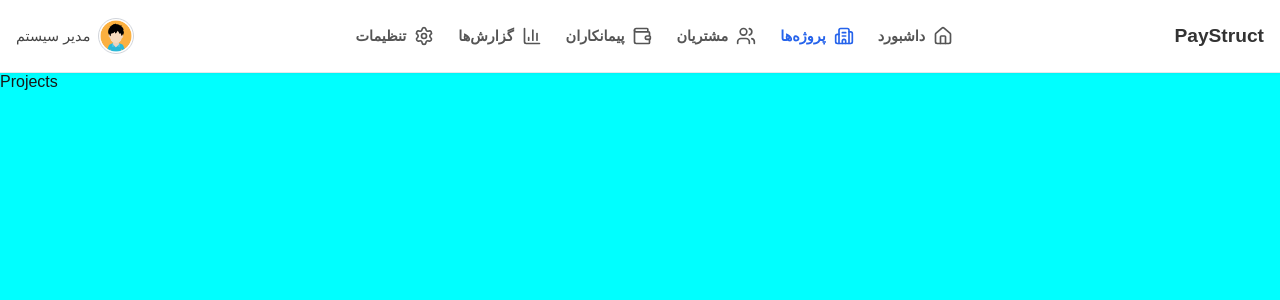
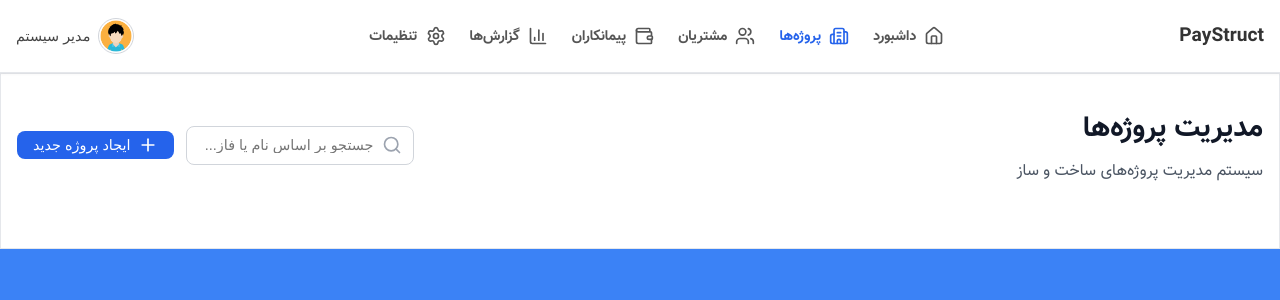
Before and after one commit to SobhanYasami/PayStruct, a Next.js app in the folder frontend/: page /dashboard/projects in a window 1280 px wide. Shown: the top 300 px of the page. Built offline with nearby package versions, Linux system fonts and the light colour scheme.

Commit message:
improvement in projects page

```diff
--- a/frontend/src/app/dashboard/projects/page.module.css
+++ b/frontend/src/app/dashboard/projects/page.module.css
@@ -0,0 +1,234 @@
+.page {
+	min-height: calc(100vh - 73px);
+	background: #3b82f6; /* blue-500 */
+	position: relative;
+}
+
+.wrapper {
+	background: white;
+	border: 1px solid #e5e7eb;
+	padding: 32px 16px;
+}
+
+/* Header layout */
+.header {
+	display: flex;
+	flex-direction: column;
+	gap: 16px;
+	margin-bottom: 32px;
+}
+
+@media (min-width: 640px) {
+	.header {
+		flex-direction: row;
+		justify-content: space-between;
+		align-items: center;
+	}
+}
+
+/* Text */
+.title {
+	font-size: 1.8rem;
+	font-weight: bold;
+	color: #111827;
+}
+
+.subtitle {
+	color: #4b5563;
+	margin-top: 8px;
+}
+
+/* Action area */
+.actions {
+	display: flex;
+	flex-direction: column;
+	gap: 12px;
+	width: 100%;
+}
+
+@media (min-width: 640px) {
+	.actions {
+		flex-direction: row;
+		width: auto;
+		align-items: center;
+	}
+}
+
+/* Search */
+.searchWrapper {
+	position: relative;
+}
+
+.searchIcon {
+	position: absolute;
+	right: 12px;
+	top: 50%;
+	transform: translateY(-50%);
+	color: #9ca3af;
+}
+
+.searchInput {
+	padding-right: 40px;
+	width: 100%;
+	max-width: 260px;
+	height: 39px;
+	border: 1px solid #d1d5db;
+	border-radius: 8px;
+	outline: none;
+	font-size: 0.9rem;
+}
+
+.searchInput:focus {
+	border-color: #2563eb;
+}
+
+/* Create Button */
+.createButton {
+	display: flex;
+	align-items: center;
+	gap: 8px;
+	background: #2563eb;
+	color: white;
+	border: none;
+	padding: 4px 16px;
+	border-radius: 8px;
+	cursor: pointer;
+	font-size: 0.9rem;
+	transition: background 0.2s;
+}
+
+.createButton:hover {
+	background: #1e40af;
+}
+
+/* ============================= */
+/*      Dialog Overlay (Blur)    */
+/* ============================= */
+.dialogOverlay {
+	position: fixed;
+	inset: 0;
+	background: rgba(236, 236, 236, 0.35);
+	backdrop-filter: blur(6px);
+	display: flex;
+	justify-content: center;
+	align-items: center;
+	z-index: 1000;
+
+	opacity: 0;
+	animation: fadeIn 0.25s ease forwards;
+}
+
+/* Fade-in animation */
+@keyframes fadeIn {
+	100% {
+		opacity: 1;
+	}
+}
+
+/* ============================= */
+/*           Dialog Box          */
+/* ============================= */
+.dialogContent {
+	width: 90%;
+	max-width: 480px;
+	background: #ffffff;
+	border-radius: 14px;
+	padding: 24px;
+	box-shadow: 0 10px 30px rgba(0, 0, 0, 0.15);
+	direction: rtl;
+
+	transform: translateY(20px);
+	opacity: 0;
+	animation: slideUp 0.25s ease forwards;
+}
+
+/* Slide-up animation */
+@keyframes slideUp {
+	100% {
+		transform: translateY(0);
+		opacity: 1;
+	}
+}
+
+/* ============================= */
+/*           Header              */
+/* ============================= */
+.dialogHeader {
+	display: flex;
+	justify-content: space-between;
+	align-items: center;
+	margin-bottom: 16px;
+}
+
+.dialogTitle {
+	font-size: 1.3rem;
+	font-weight: 600;
+	color: #1f2937;
+}
+
+.dialogClose {
+	cursor: pointer;
+	border: none;
+	background: transparent;
+	font-size: 1.4rem;
+	color: #6b7280;
+	transition: 0.15s;
+}
+
+.dialogClose:hover {
+	color: #111827;
+}
+
+/* ============================= */
+/*          Input Fields         */
+/* ============================= */
+.dialogInput {
+	width: 100%;
+	padding: 10px 12px;
+	border-radius: 8px;
+	border: 1px solid #d1d5db;
+	outline: none;
+	margin-top: 4px;
+	font-size: 0.95rem;
+}
+
+.dialogInput:focus {
+	border-color: #2563eb;
+}
+
+/* ============================= */
+/*          Footer Buttons       */
+/* ============================= */
+.dialogFooter {
+	display: flex;
+	justify-content: flex-end;
+	gap: 10px;
+	margin-top: 20px;
+}
+
+.dialogButton {
+	padding: 8px 16px;
+	border-radius: 8px;
+	cursor: pointer;
+	border: none;
+	font-size: 0.9rem;
+	transition: 0.15s ease;
+}
+
+.dialogButtonPrimary {
+	background: #2563eb;
+	color: white;
+}
+
+.dialogButtonPrimary:hover {
+	background: #1e3a8a;
+}
+
+.dialogButtonSecondary {
+	background: #e5e7eb;
+	color: #111827;
+}
+
+.dialogButtonSecondary:hover {
+	background: #d1d5db;
+}
--- a/frontend/src/app/dashboard/projects/page.tsx
+++ b/frontend/src/app/dashboard/projects/page.tsx
@@ -1,5 +1,162 @@
+"use client";
+
+import { useState } from "react";
+import { Plus, Search, X } from "lucide-react";
 import styles from "./page.module.css";
 
+/* -------------------- Types -------------------- */
+interface Contractor {
+	id: string;
+	name: string;
+	share: number;
+	statusStatements: number;
+}
+
+interface Project {
+	id: string;
+	name: string;
+	phases: string[];
+	startDate: string;
+	endDate: string;
+	budget: number;
+	contractors: Contractor[];
+	turnover: number;
+	createdAt: string;
+	updatedAt: string;
+}
+
+/* -------- Dialog Component (Blur Overlay) -------- */
+function Dialog({ title, onClose, children }: any) {
+	return (
+		<div className={styles.dialogOverlay}>
+			{/* Blur overlay */}
+			<div
+				className='absolute inset-0 bg-black/40 backdrop-blur-sm'
+				onClick={onClose}
+			/>
+
+			{/* Modal Box */}
+			<div className='relative bg-white w-[90%] max-w-md p-6 rounded-xl shadow-lg z-10 animate-fadeIn'>
+				<div className='flex justify-between items-center mb-4'>
+					<h2 className='text-lg font-bold'>{title}</h2>
+					<button onClick={onClose}>
+						<X size={20} />
+					</button>
+				</div>
+
+				{children}
+			</div>
+		</div>
+	);
+}
+
+/* ----------   Main Component --------------   */
 export default function Projects() {
-	return <main className={styles.main}>Projects</main>;
+	const [showCreate, setShowCreate] = useState(false);
+	const [showEdit, setShowEdit] = useState(false);
+	const [showDelete, setShowDelete] = useState(false);
+
+	return (
+		<main
+			className={styles.page}
+			dir='rtl'
+		>
+			<div className={styles.wrapper}>
+				{/* Header */}
+				<div className={styles.header}>
+					<div>
+						<h1 className={styles.title}>مدیریت پروژه‌ها</h1>
+						<p className={styles.subtitle}>سیستم مدیریت پروژه‌های ساخت و ساز</p>
+					</div>
+
+					<div className={styles.actions}>
+						<div className={styles.searchWrapper}>
+							<Search
+								className={styles.searchIcon}
+								size={20}
+							/>
+							<input
+								placeholder='جستجو بر اساس نام یا فاز...'
+								value={""}
+								className={styles.searchInput}
+							/>
+						</div>
+
+						<button
+							className={styles.createButton}
+							onClick={() => setShowCreate(true)}
+						>
+							<Plus size={20} /> ایجاد پروژه جدید
+						</button>
+					</div>
+				</div>
+			</div>
+
+			{/* Create Dialog */}
+			{showCreate && (
+				<Dialog
+					title='ایجاد پروژه جدید'
+					onClose={() => setShowCreate(false)}
+				>
+					<form className='flex flex-col gap-3'>
+						<input
+							type='text'
+							placeholder='نام پروژه'
+							className='border p-2 rounded'
+						/>
+						<input
+							type='number'
+							placeholder='بودجه'
+							className='border p-2 rounded'
+						/>
+
+						<button className='bg-blue-600 text-white p-2 rounded mt-2'>
+							ثبت پروژه
+						</button>
+					</form>
+				</Dialog>
+			)}
+
+			{/* Edit Dialog */}
+			{showEdit && (
+				<Dialog
+					title='ویرایش پروژه'
+					onClose={() => setShowEdit(false)}
+				>
+					<p>فرم ویرایش اینجا...</p>
+				</Dialog>
+			)}
+
+			{/* Delete Dialog */}
+			{showDelete && (
+				<Dialog
+					title='حذف پروژه'
+					onClose={() => setShowDelete(false)}
+				>
+					<p className='mb-4'>آیا از حذف این پروژه مطمئن هستید؟</p>
+					<div className='flex gap-3'>
+						<button className='bg-red-600 text-white p-2 rounded flex-1'>
+							حذف
+						</button>
+						<button
+							className='bg-gray-300 p-2 rounded flex-1'
+							onClick={() => setShowDelete(false)}
+						>
+							لغو
+						</button>
+					</div>
+				</Dialog>
+			)}
+		</main>
+	);
 }
+
+/* Small fade animation */
+// Add this to your global.css if needed:
+// .animate-fadeIn {
+//   animation: fadeIn 0.2s ease-out;
+// }
+// @keyframes fadeIn {
+//   from { opacity: 0; transform: scale(0.96); }
+//   to { opacity: 1; transform: scale(1); }
+// }
--- a/frontend/src/app/globals.css
+++ b/frontend/src/app/globals.css
@@ -10,6 +10,68 @@
 	}
 }
 
+@layer base {
+	@font-face {
+		font-family: Vazir;
+		src: url("/fonts/vazir/Vazir.eot");
+		src: url("/fonts/vazir/Vazir.eot?#iefix") format("embedded-opentype"),
+			url("/fonts/vazir/Vazir.woff2") format("woff2"),
+			url("/fonts/vazir/Vazir.woff") format("woff"),
+			url("/fonts/vazir/Vazir.ttf") format("truetype");
+		font-weight: normal;
+	}
+
+	@font-face {
+		font-family: Vazir;
+		src: url("/fonts/vazir/Vazir-Bold.eot");
+		src: url("/fonts/vazir/Vazir-Bold.eot?#iefix") format("embedded-opentype"),
+			url("/fonts/vazir/Vazir-Bold.woff2") format("woff2"),
+			url("/fonts/vazir/Vazir-Bold.woff") format("woff"),
+			url("/fonts/vazir/Vazir-Bold.ttf") format("truetype");
+		font-weight: bold;
+	}
+
+	@font-face {
+		font-family: Vazir;
+		src: url("/fonts/vazir/Vazir-Light.eot");
+		src: url("/fonts/vazir/Vazir-Light.eot?#iefix") format("embedded-opentype"),
+			url("/fonts/vazir/Vazir-Light.woff2") format("woff2"),
+			url("/fonts/vazir/Vazir-Light.woff") format("woff"),
+			url("/fonts/vazir/Vazir-Light.ttf") format("truetype");
+		font-weight: 300;
+	}
+
+	@font-face {
+		font-family: Vazir;
+		src: url("/fonts/vazir/Vazir-Medium.eot");
+		src: url("/fonts/vazir/Vazir-Medium.eot?#iefix") format("embedded-opentype"),
+			url("/fonts/vazir/Vazir-Medium.woff2") format("woff2"),
+			url("/fonts/vazir/Vazir-Medium.woff") format("woff"),
+			url("/fonts/vazir/Vazir-Medium.ttf") format("truetype");
+		font-weight: 500;
+	}
+
+	@font-face {
+		font-family: Vazir;
+		src: url("/fonts/vazir/Vazir-Thin.eot");
+		src: url("/fonts/vazir/Vazir-Thin.eot?#iefix") format("embedded-opentype"),
+			url("/fonts/vazir/Vazir-Thin.woff2") format("woff2"),
+			url("/fonts/vazir/Vazir-Thin.woff") format("woff"),
+			url("/fonts/vazir/Vazir-Thin.ttf") format("truetype");
+		font-weight: 100;
+	}
+
+	@font-face {
+		font-family: Vazir;
+		src: url("/fonts/vazir/Vazir-Black.eot");
+		src: url("/fonts/vazir/Vazir-Black.eot?#iefix") format("embedded-opentype"),
+			url("/fonts/vazir/Vazir-Black.woff2") format("woff2"),
+			url("/fonts/vazir/Vazir-Black.woff") format("woff"),
+			url("/fonts/vazir/Vazir-Black.ttf") format("truetype");
+		font-weight: 900;
+	}
+}
+
 html,
 body {
 	max-width: 100vw;
@@ -19,7 +81,7 @@ body {
 body {
 	color: var(--foreground);
 	background: var(--background);
-  font-family: Arial, Helvetica, sans-serif;
+	font-family: Vazir, Helvetica, sans-serif;
 	-webkit-font-smoothing: antialiased;
 	-moz-osx-font-smoothing: grayscale;
 }
--- a/frontend/src/components/layout/Navbar.module.css
+++ b/frontend/src/components/layout/Navbar.module.css
@@ -82,6 +82,7 @@
 .avatarName {
 	display: none;
 	font-size: 0.9rem;
+	font-family: 600;
 	color: #444;
 }
 
```
Lines whose indentation alone changed are shown as unchanged.
